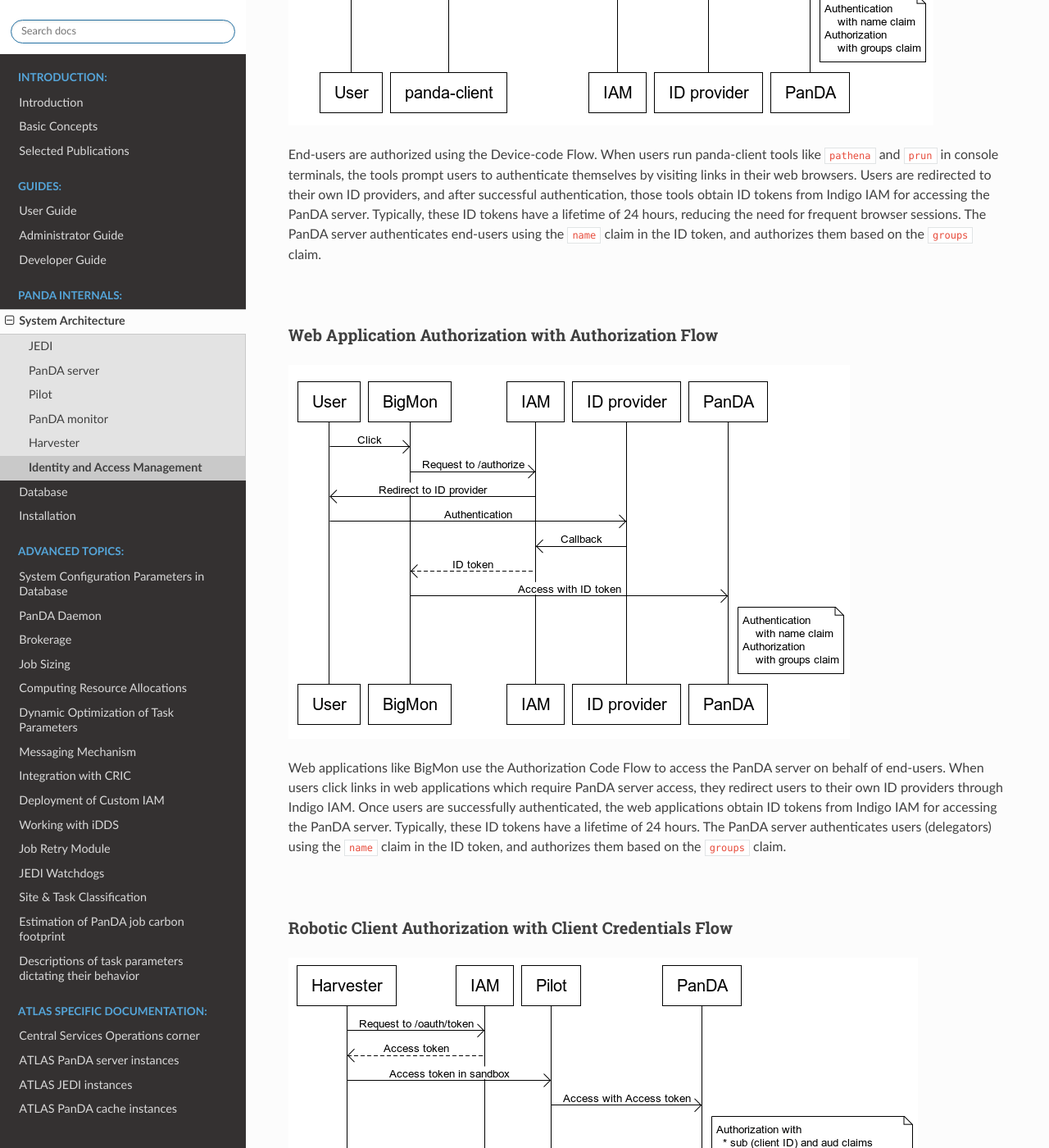
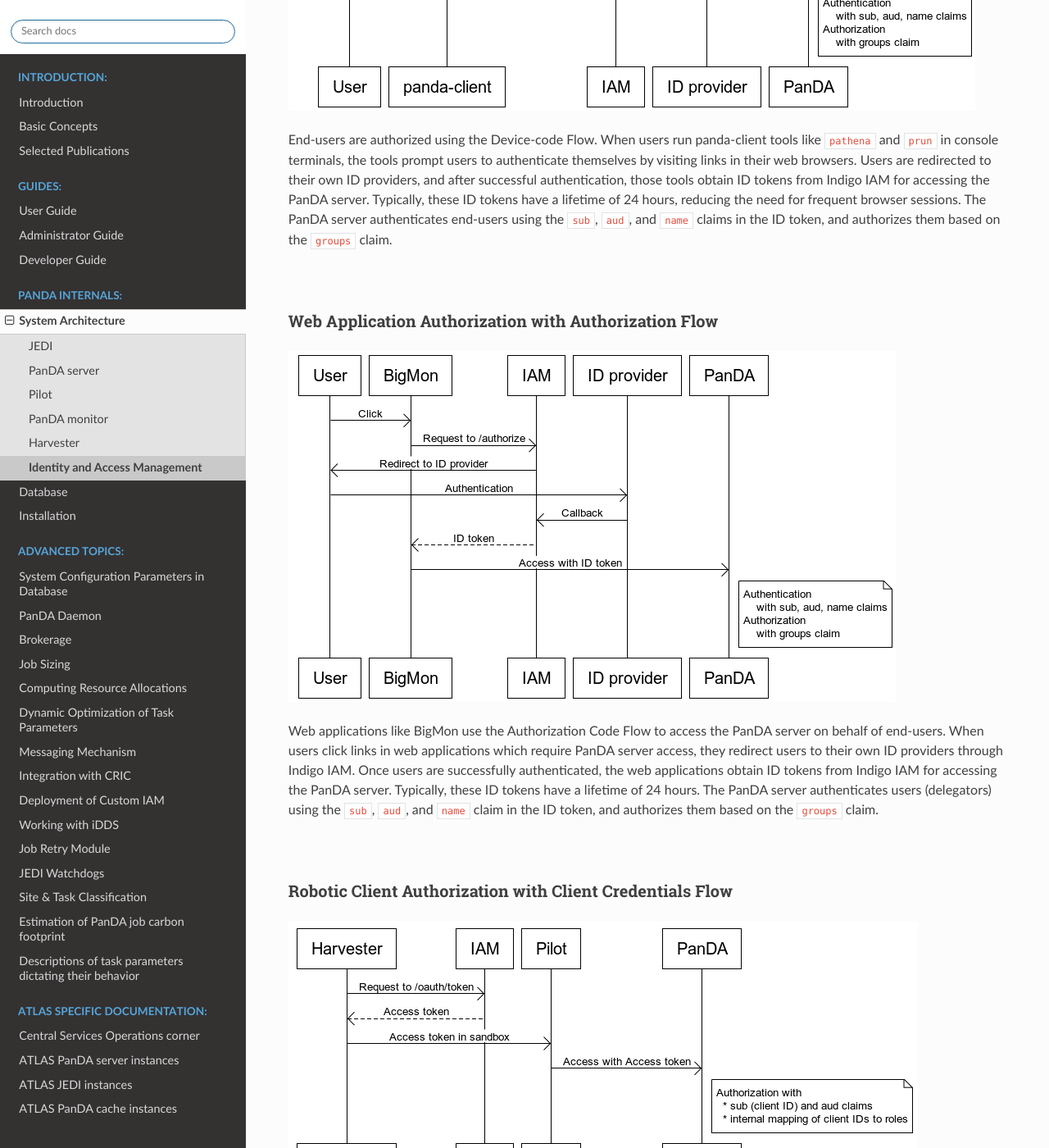
Before and after one commit to PanDAWMS/panda-docs, a Sphinx documentation site: the page built from docs/source/architecture/iam.rst, in a window 1280 px wide and 1400 px high, scrolled down 2125 px. Shown: the whole window at 82% size. Built offline with Sphinx 7.4.7 and the Read the Docs theme 2.0.0, drawn with Linux system fonts in a browser that asks for light colours; pages that are not in the unit, such as notebooks, are missing from menus.

Commit message:
token usage

```diff
--- a/docs/source/architecture/iam.rst
+++ b/docs/source/architecture/iam.rst
@@ -53,8 +53,8 @@
 Users are redirected to their own ID providers, and after successful authentication,
 those tools obtain ID tokens from Indigo IAM for accessing the PanDA server.
 Typically, these ID tokens have a lifetime of 24 hours, reducing the need for frequent browser sessions.
-The PanDA server authenticates end-users using the ``name`` claim in the ID token, and authorizes them
-based on the ``groups`` claim.
+The PanDA server authenticates end-users using the ``sub``, ``aud``, and ``name`` claims in the ID token,
+and authorizes them based on the ``groups`` claim.
 
 |br|
 
@@ -70,8 +70,8 @@
 Once users are successfully authenticated, the web applications obtain ID tokens from Indigo IAM
 for accessing the PanDA server.
 Typically, these ID tokens have a lifetime of 24 hours.
-The PanDA server authenticates users (delegators) using the ``name`` claim in the ID token, and authorizes them
-based on the ``groups`` claim.
+The PanDA server authenticates users (delegators) using the ``sub``, ``aud``, and ``name`` claim in the ID token,
+and authorizes them based on the ``groups`` claim.
 
 |br|
 
```
Also changed, not shown: docs/source/architecture/images/bigmon_auth.png, docs/source/architecture/images/enduser_auth.png.
